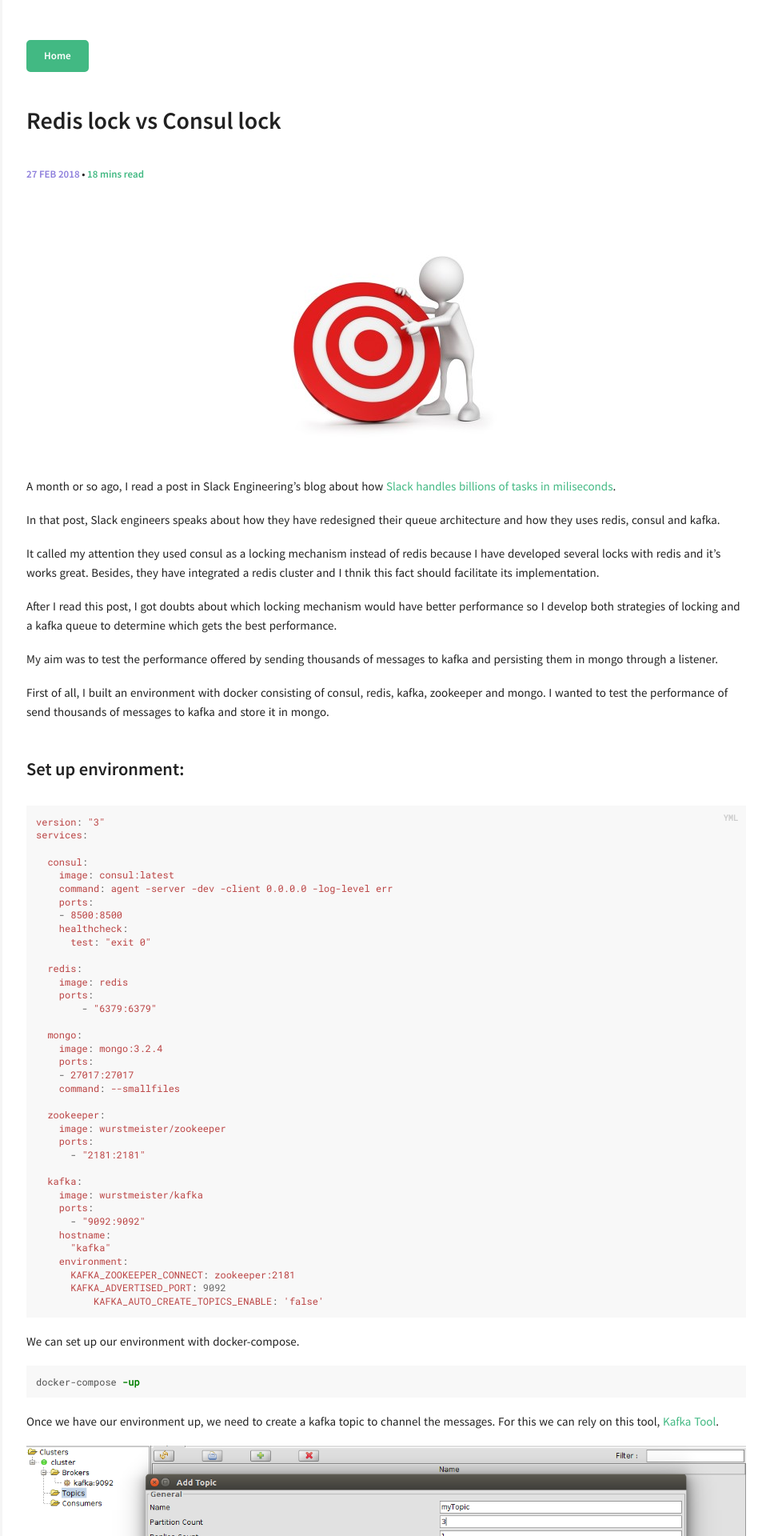
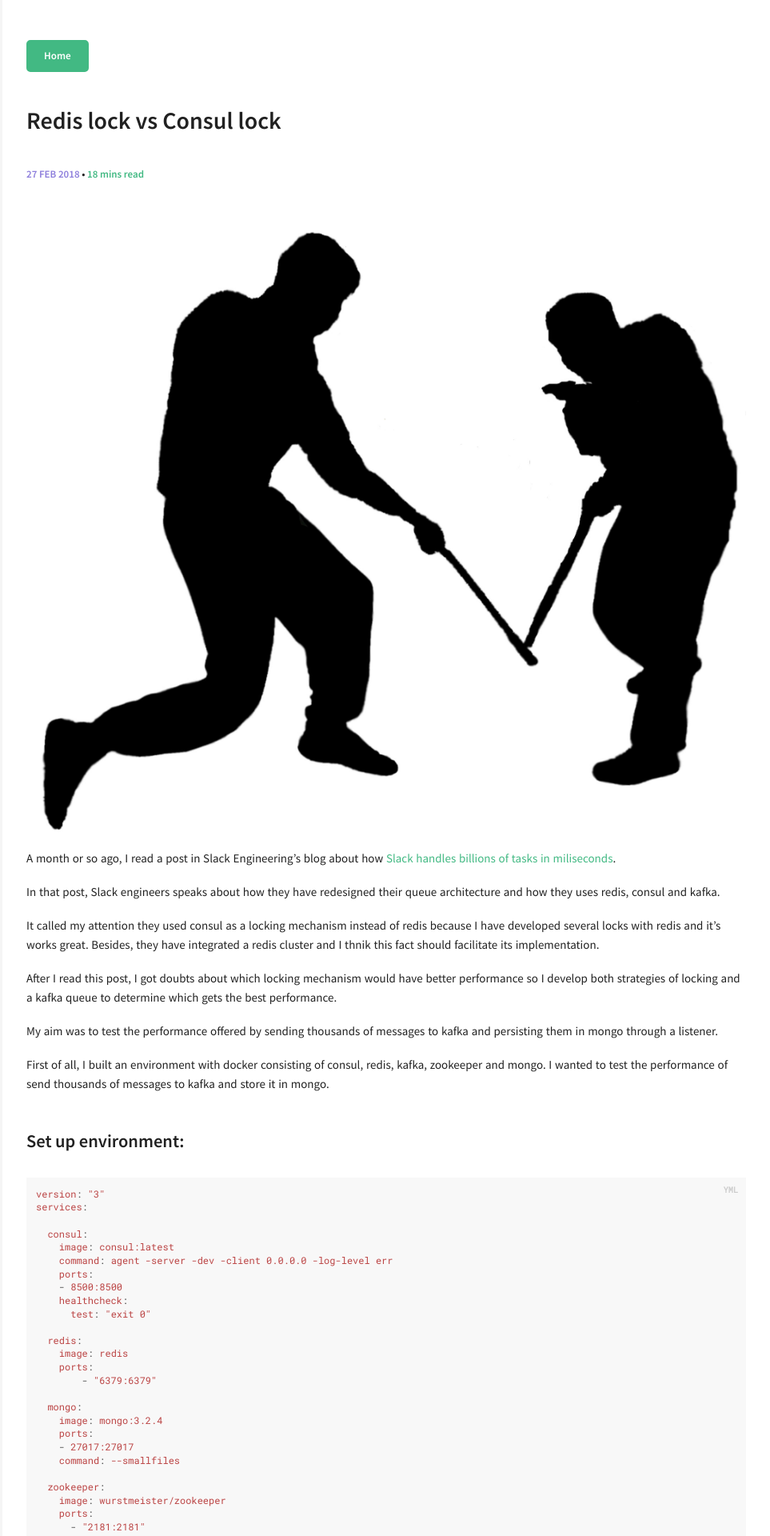
Before and after one commit to david-romero/david-romero.github.io, a Jekyll site: the page built from _posts/2018-02-27-consul-vs-redis-lock.md, in a window 1280 px wide. Shown: the top 1920 px of the page at 80% size, without its empty margins (317-1280 px from the left). Built offline with Jekyll 4.4.1, drawn with Linux system fonts in a browser that asks for light colours; some of the changed text lies outside the part shown.

Commit message:
Fix main picture

```diff
--- a/_posts/2018-02-27-consul-vs-redis-lock.md
+++ b/_posts/2018-02-27-consul-vs-redis-lock.md
@@ -6,7 +6,7 @@ categories: [redis,consul,lock,kafka,spring]
 comments: true
 ---
 
-![Redis lock vs Consul Lock]({{ "/img/goals.jpg" | absolute_url }})
+![Redis lock vs Consul Lock]({{ "/img/fighting.jpg" | absolute_url }})
 
 A month or so ago, I read a post in Slack Engineering's blog about how [Slack handles billions of tasks in miliseconds](https://slack.engineering/scaling-slacks-job-queue-687222e9d100).
 
```
